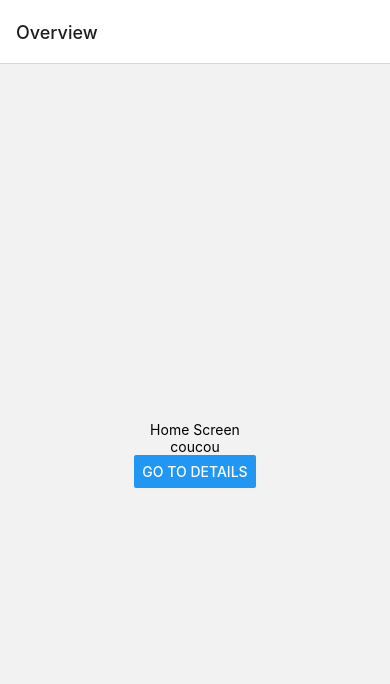
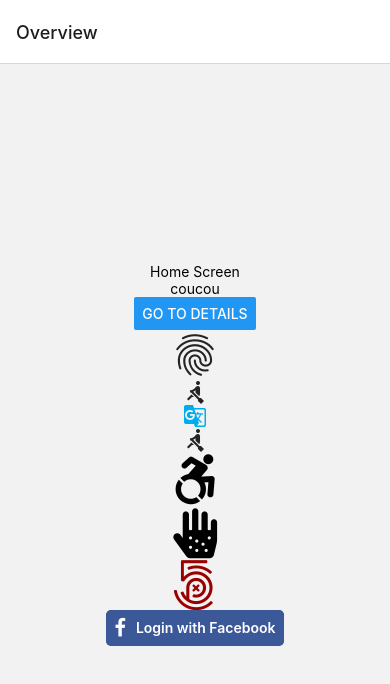
Before and after one commit to loclose-red/EPM-appli-mobile, a React Native app: screen / in a window 390 px wide. Shown: the top 684 px of the page. Built offline with nearby package versions, Linux system fonts and the light colour scheme.

Commit message:
import icones

```diff
--- a/App.js
+++ b/App.js
@@ -2,6 +2,11 @@ import * as React from 'react';
 import { View, Text, Button } from 'react-native';
 import { NavigationContainer } from '@react-navigation/native';
 import { createNativeStackNavigator } from '@react-navigation/native-stack';
+
+// import { Icon } from 'react-native-elements';
+import { Icon as Icon_ne } from 'react-native-elements';
+import Icon from 'react-native-vector-icons/FontAwesome';
+import FontAwesome5 from 'react-native-vector-icons/FontAwesome5';
 
 function HomeScreen({navigation}) {
   return (
@@ -12,6 +17,20 @@ function HomeScreen({navigation}) {
         title="Go to Details"
         onPress={() => navigation.navigate('Details')}
       />
+      <Icon_ne name='fingerprint' size={50} />
+      <Icon_ne name='rowing' />
+      <Icon_ne name='g-translate' color='#00aced' />
+      <Icon_ne name='rowing' />
+      <FontAwesome5 name={'accessible-icon'} solid size={50} />
+      <FontAwesome5 name={'allergies'} solid size={50} />
+      <Icon name="500px" size={50} color="#900" />
+      <Icon.Button
+        name="facebook"
+        backgroundColor="#3b5998"
+        onPress={""}
+      >
+        Login with Facebook
+      </Icon.Button>
     </View>
   );
 }
```
